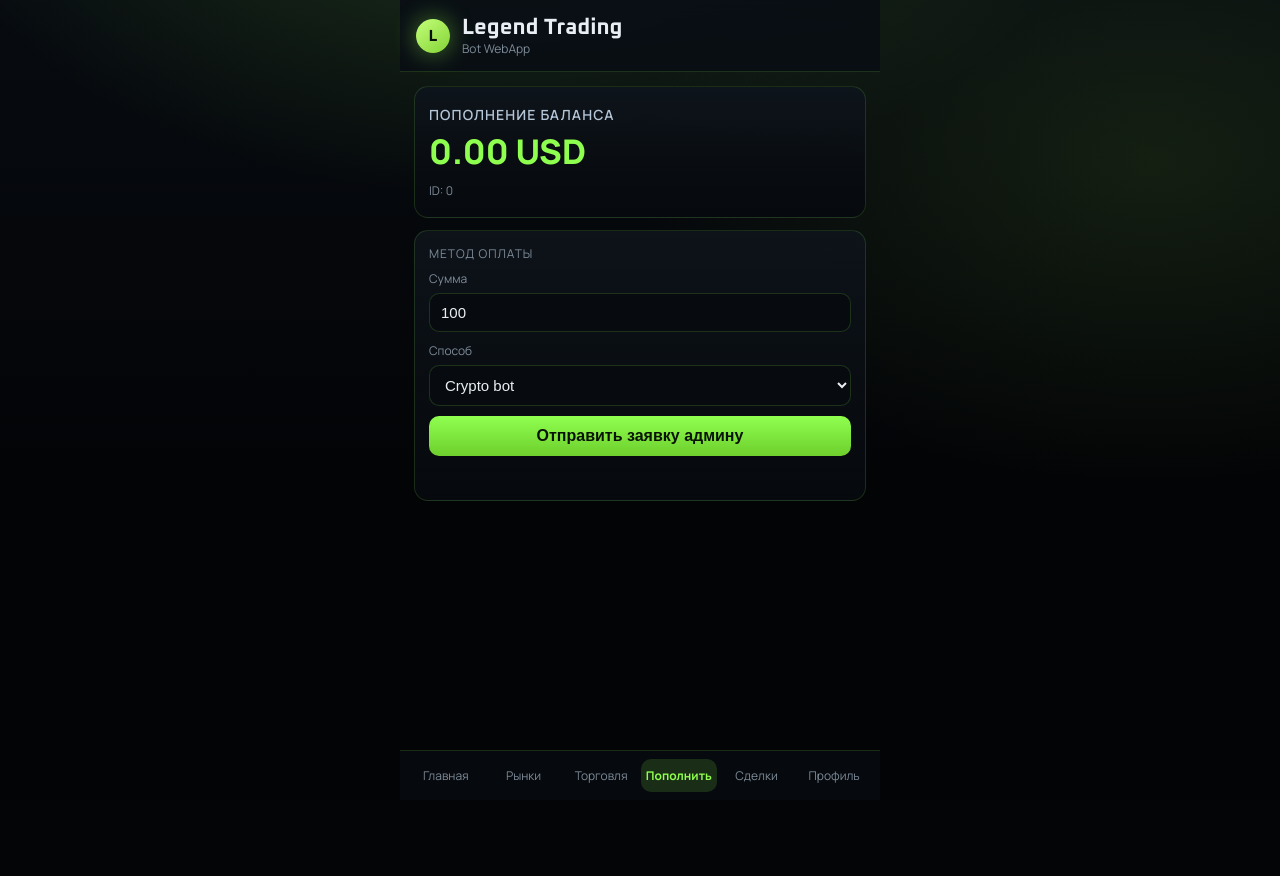
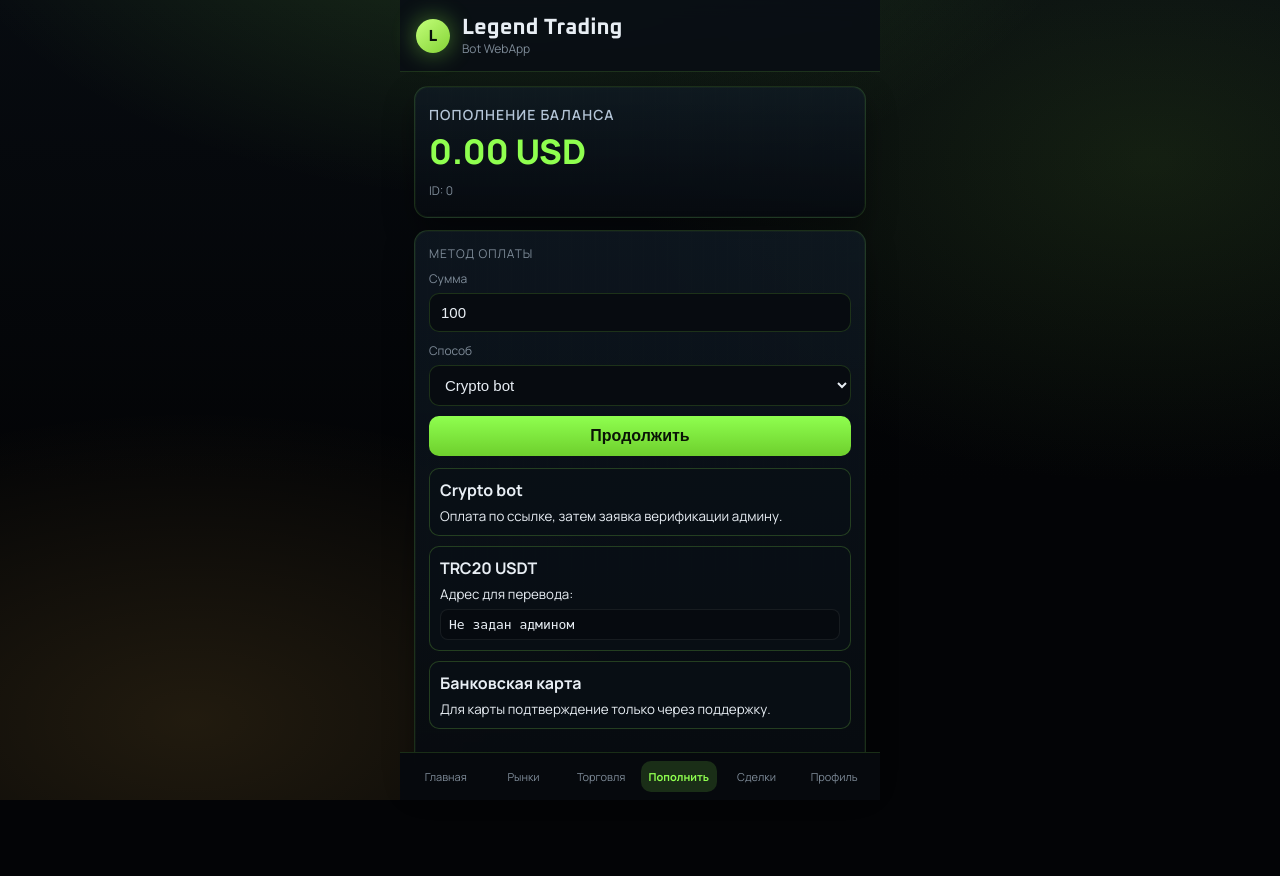
Before and after one commit to danil070804/TradingBot-WebApp, a FastAPI app: page /deposit in a window 1280 px wide. Before the commit the page ends 792 px from the top, so only its background shows below. Run offline with FastAPI, Linux system fonts and the light colour scheme; parts of the project's set-up code (start-up, migrations or seed data) failed here and were passed over; some libraries are stand-ins or nearby versions.

Commit message:
Fix WebApp user sync, support-only card deposits, and upgrade futures-style trading UI

```diff
--- a/bot.py
+++ b/bot.py
@@ -986,7 +986,7 @@ def card_payment_keyboard():
     kb = InlineKeyboardBuilder()
     if config.card_pay_url:
         kb.button(text="💳 Перейти к оплате картой", url=config.card_pay_url)
-    kb.button(text="✅ Я оплатил картой", callback_data="check_payment_card")
+    kb.button(text="🛟 Связаться с поддержкой", url=config.support_url)
     kb.adjust(1)
     return kb.as_markup()
 
@@ -1666,10 +1666,12 @@ async def on_pay_card(callback: CallbackQuery, state: FSMContext):
     text = (
         "💳 Способ оплаты: <b>Банковская карта</b>\n\n"
         f"Сумма к оплате: <b>{amount:.2f} {currency}</b>\n\n"
-        "Оплатите по реквизитам и нажмите подтверждение:\n"
-        f"<code>{requisites}</code>"
+        "Для оплаты картой и подтверждения платежа свяжитесь с поддержкой.\n"
+        f"Реквизиты: <code>{requisites}</code>\n\n"
+        f"Поддержка: {config.support_url}"
     )
     await callback.message.answer(text, reply_markup=card_payment_keyboard())
+    await state.clear()
     await callback.answer()
 
 @dp.callback_query(F.data == "check_payment")
@@ -1725,42 +1727,7 @@ async def on_check_payment(callback: CallbackQuery, state: FSMContext):
 
 @dp.callback_query(F.data == "check_payment_card")
 async def on_check_payment_card(callback: CallbackQuery, state: FSMContext):
-    data = await state.get_data()
-    amount = data.get("deposit_amount")
-    user_row = await get_user_row(callback.from_user)
-    currency = user_row["currency"] or "USD"
-    if amount is None:
-        await callback.message.answer("Сумма не найдена. Начните пополнение заново.")
-        await callback.answer()
-        return
-
-    worker_id = await get_worker_for_client(callback.from_user.id)
-    worker_info_line = f"Реферал воркера: <code>{worker_id}</code>\n" if worker_id else "Реферал воркера: нет данных\n"
-    dep_id = await create_deposit_request(callback.from_user.id, amount, currency, "card")
-    text_admin = (
-        "🔔 <b>Заявка на проверку оплаты</b>\n\n"
-        f"ID заявки: <b>{dep_id}</b>\n"
-        f"Пользователь: <a href='tg://user?id={callback.from_user.id}'>{callback.from_user.full_name}</a>\n"
-        f"ID: <code>{callback.from_user.id}</code>\n"
-        f"Сумма: {amount:.2f} {currency}\n"
-        "Метод: Банковская карта\n"
-        f"{worker_info_line}"
-    )
-    for admin_id in config.admin_ids:
-        try:
-            await bot.send_message(
-                admin_id,
-                text_admin,
-                reply_markup=admin_deposit_check_keyboard(dep_id),
-            )
-        except Exception:
-            pass
-
-    await callback.message.answer(
-        "✅ Заявка на проверку оплаты картой отправлена администратору. "
-        "После проверки средства зачислятся на баланс."
-    )
-    await state.clear()
+    await callback.message.answer("Для пополнения картой используйте кнопку поддержки и отправьте подтверждение оператору.")
     await callback.answer()
 
 
--- a/legend_web/static/css/legend.css
+++ b/legend_web/static/css/legend.css
@@ -7,6 +7,7 @@
     --green: #8fff4f;
     --green-deep: #3d611f;
     --red: #ff6f6f;
+    --amber: #ffc04d;
 }
 
 * { box-sizing: border-box; }
@@ -24,6 +25,7 @@ body {
     inset: 0;
     background:
             radial-gradient(1000px 600px at 40% -20%, rgba(143, 255, 79, 0.18), transparent 60%),
+            radial-gradient(900px 500px at 15% 90%, rgba(255, 192, 77, 0.12), transparent 62%),
             radial-gradient(800px 500px at 90% 20%, rgba(95, 149, 44, 0.16), transparent 65%),
             linear-gradient(180deg, #070b10 0%, #030406 60%);
     pointer-events: none;
@@ -86,9 +88,12 @@ body {
 .card {
     border: 1px solid var(--line);
     border-radius: 14px;
-    background: linear-gradient(180deg, rgba(14, 20, 27, 0.94) 0%, rgba(6, 9, 13, 0.96) 100%);
+    background:
+        linear-gradient(180deg, rgba(16, 27, 38, 0.72) 0%, rgba(7, 11, 16, 0.96) 100%),
+        repeating-linear-gradient(90deg, rgba(143, 255, 79, 0.02) 0, rgba(143, 255, 79, 0.02) 1px, transparent 1px, transparent 12px);
     padding: 14px;
     animation: rise .35s ease;
+    box-shadow: inset 0 0 0 1px rgba(143, 255, 79, 0.04), 0 14px 30px rgba(0, 0, 0, 0.35);
 }
 .hero { padding: 18px 14px; }
 .hero h1 { margin: 0; color: #b5c6d8; font-size: 14px; font-weight: 600; text-transform: uppercase; letter-spacing: .08em; }
@@ -149,6 +154,75 @@ select, input {
 }
 .dir-btn.active { background: rgba(143, 255, 79, 0.17); border-color: rgba(143, 255, 79, 0.35); color: var(--green); }
 
+.chips {
+    display: grid;
+    grid-template-columns: repeat(4, 1fr);
+    gap: 8px;
+}
+
+.chip {
+    border: 1px solid rgba(143, 255, 79, 0.24);
+    background: #0b1116;
+    color: #d7e7f8;
+    border-radius: 8px;
+    padding: 8px 4px;
+    font-weight: 700;
+}
+
+.trade-layout {
+    display: grid;
+    grid-template-columns: 1.2fr .9fr;
+    gap: 12px;
+}
+
+.trade-right .book {
+    border: 1px solid rgba(143, 255, 79, 0.14);
+    border-radius: 10px;
+    background: rgba(8, 12, 16, .88);
+    overflow: hidden;
+}
+
+.book-row {
+    display: flex;
+    justify-content: space-between;
+    font-size: 12px;
+    padding: 6px 8px;
+}
+.book-row.ask { background: linear-gradient(90deg, rgba(255, 111, 123, 0.08), transparent); color: #ff9aa2; }
+.book-row.bid { background: linear-gradient(90deg, rgba(125, 255, 133, 0.08), transparent); color: #9ff7a5; }
+.book-mid {
+    text-align: center;
+    font-weight: 800;
+    color: var(--amber);
+    padding: 8px;
+    border-top: 1px solid rgba(255,255,255,.06);
+    border-bottom: 1px solid rgba(255,255,255,.06);
+}
+
+.deposit-methods {
+    display: grid;
+    gap: 10px;
+    margin-top: 12px;
+}
+
+.method-card {
+    display: grid;
+    gap: 6px;
+    border: 1px solid rgba(143, 255, 79, 0.2);
+    border-radius: 10px;
+    background: rgba(9, 16, 22, .8);
+    padding: 10px;
+}
+
+.method-card code {
+    display: block;
+    padding: 7px 8px;
+    border-radius: 8px;
+    background: rgba(0,0,0,.22);
+    border: 1px solid rgba(255,255,255,.07);
+    overflow-wrap: anywhere;
+}
+
 .submit {
     border: 0;
     border-radius: 10px;
@@ -176,7 +250,7 @@ select, input {
     width: 100%;
     max-width: 480px;
     display: grid;
-    grid-template-columns: repeat(6, 1fr);
+    grid-template-columns: repeat(6, minmax(0, 1fr));
     gap: 2px;
     padding: 8px;
     border-top: 1px solid var(--line);
@@ -188,7 +262,7 @@ select, input {
     text-decoration: none;
     text-align: center;
     color: var(--muted);
-    font-size: 12px;
+    font-size: 11px;
     padding: 8px 4px;
     border-radius: 10px;
 }
@@ -202,3 +276,9 @@ select, input {
     from { opacity: 0; transform: translateY(6px); }
     to { opacity: 1; transform: translateY(0); }
 }
+
+@media (max-width: 860px) {
+    .trade-layout {
+        grid-template-columns: 1fr;
+    }
+}
--- a/legend_web/static/js/legend.js
+++ b/legend_web/static/js/legend.js
@@ -43,6 +43,29 @@ function bindTradeForm() {
             result.innerHTML = `<span class="neg">Сетевая ошибка</span>`;
         }
     });
+}
+
+function bindTradeControls() {
+    const amountInput = document.getElementById("trade-amount-input");
+    const chips = document.querySelectorAll(".chip");
+    chips.forEach((chip) => {
+        chip.addEventListener("click", () => {
+            if (!amountInput) return;
+            amountInput.value = chip.dataset.amt;
+        });
+    });
+
+    const levRange = document.getElementById("lev-range");
+    const levVal = document.getElementById("lev-val");
+    const levHidden = document.getElementById("lev-hidden");
+    if (levRange && levVal && levHidden) {
+        const sync = () => {
+            levVal.textContent = `${levRange.value}x`;
+            levHidden.value = levRange.value;
+        };
+        levRange.addEventListener("input", sync);
+        sync();
+    }
 }
 
 function bindExchangeForm() {
@@ -101,7 +124,7 @@ function bindDepositForm() {
     if (!form || !result) return;
     form.addEventListener("submit", async (e) => {
         e.preventDefault();
-        result.textContent = "Отправляем заявку...";
+        result.textContent = "Обрабатываем...";
         const body = Object.fromEntries(new FormData(form).entries());
         body.tg_id = Number(body.tg_id);
         body.amount = Number(body.amount);
@@ -116,6 +139,13 @@ function bindDepositForm() {
                 result.innerHTML = `<span class="neg">Ошибка: ${data.error || "не удалось отправить"}</span>`;
                 return;
             }
+            if (data.requires_support) {
+                result.innerHTML = `<span class="pos">${data.message}</span>`;
+                if (data.support_url) {
+                    window.open(data.support_url, "_blank");
+                }
+                return;
+            }
             result.innerHTML = `<span class="pos">Заявка #${data.deposit_id} отправлена админу</span>`;
         } catch (_) {
             result.innerHTML = `<span class="neg">Сетевая ошибка</span>`;
@@ -125,6 +155,7 @@ function bindDepositForm() {
 
 initTelegramAuth();
 bindDirectionButtons();
+bindTradeControls();
 bindTradeForm();
 bindExchangeForm();
 bindDepositForm();
--- a/legend_web/templates/deposit.html
+++ b/legend_web/templates/deposit.html
@@ -21,13 +21,26 @@
                 <option value="card">Банковская карта</option>
             </select>
         </label>
-        <button class="submit" type="submit">Отправить заявку админу</button>
+        <button class="submit" type="submit">Продолжить</button>
     </form>
-    <div id="deposit-hints" class="hint">
-        {% if crypto_url %}Crypto URL: {{ crypto_url }}<br>{% endif %}
-        {% if trc20_address %}TRC20: {{ trc20_address }}<br>{% endif %}
-        {% if card_pay_url %}Card URL: {{ card_pay_url }}<br>{% endif %}
-        {% if card_requisites %}Реквизиты карты: {{ card_requisites }}{% endif %}
+
+    <div class="deposit-methods">
+        <div class="method-card" data-method-card="crypto">
+            <b>Crypto bot</b>
+            <small>Оплата по ссылке, затем заявка верификации админу.</small>
+            {% if crypto_url %}<a class="qa-btn" href="{{ crypto_url }}" target="_blank">Открыть Crypto Bot</a>{% endif %}
+        </div>
+        <div class="method-card" data-method-card="trc20">
+            <b>TRC20 USDT</b>
+            <small>Адрес для перевода:</small>
+            <code>{{ trc20_address if trc20_address else "Не задан админом" }}</code>
+        </div>
+        <div class="method-card" data-method-card="card">
+            <b>Банковская карта</b>
+            <small>Для карты подтверждение только через поддержку.</small>
+            {% if card_requisites %}<code>{{ card_requisites }}</code>{% endif %}
+            {% if card_pay_url %}<a class="qa-btn" href="{{ card_pay_url }}" target="_blank">Открыть оплату картой</a>{% endif %}
+        </div>
     </div>
     <div id="deposit-result" class="result-box"></div>
 </section>
```
Also changed, not shown: legend_server.py (+49 -4 lines), legend_web/templates/profile.html (+33 -0 lines), legend_web/templates/trade.html (+36 -9 lines), 1 other file.
